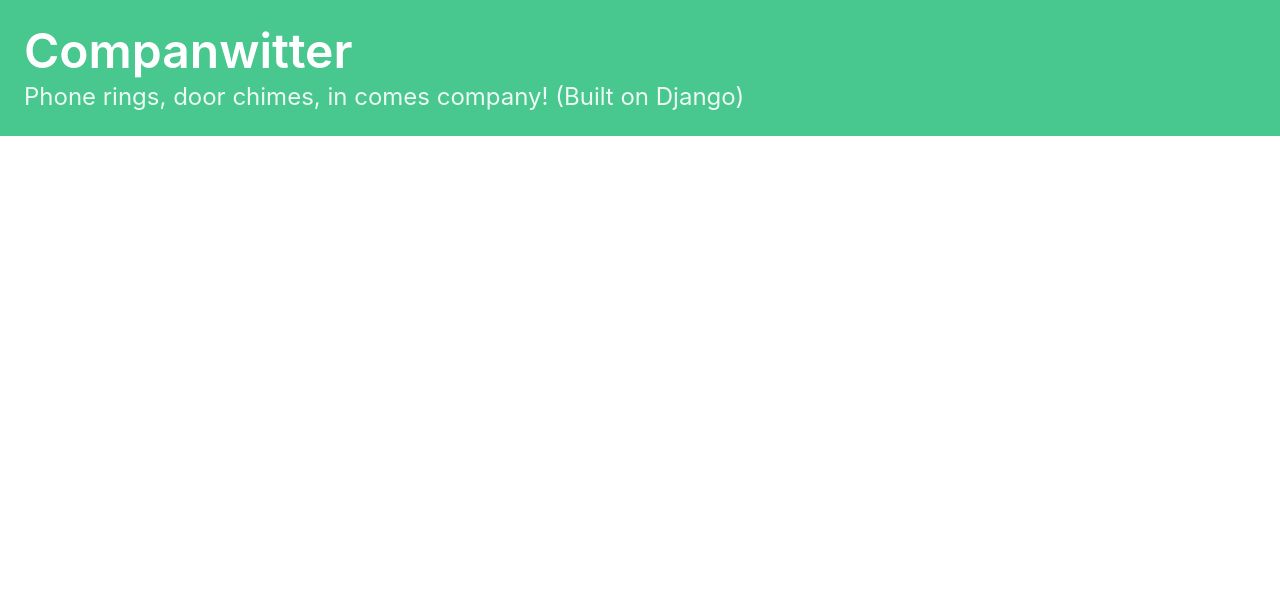
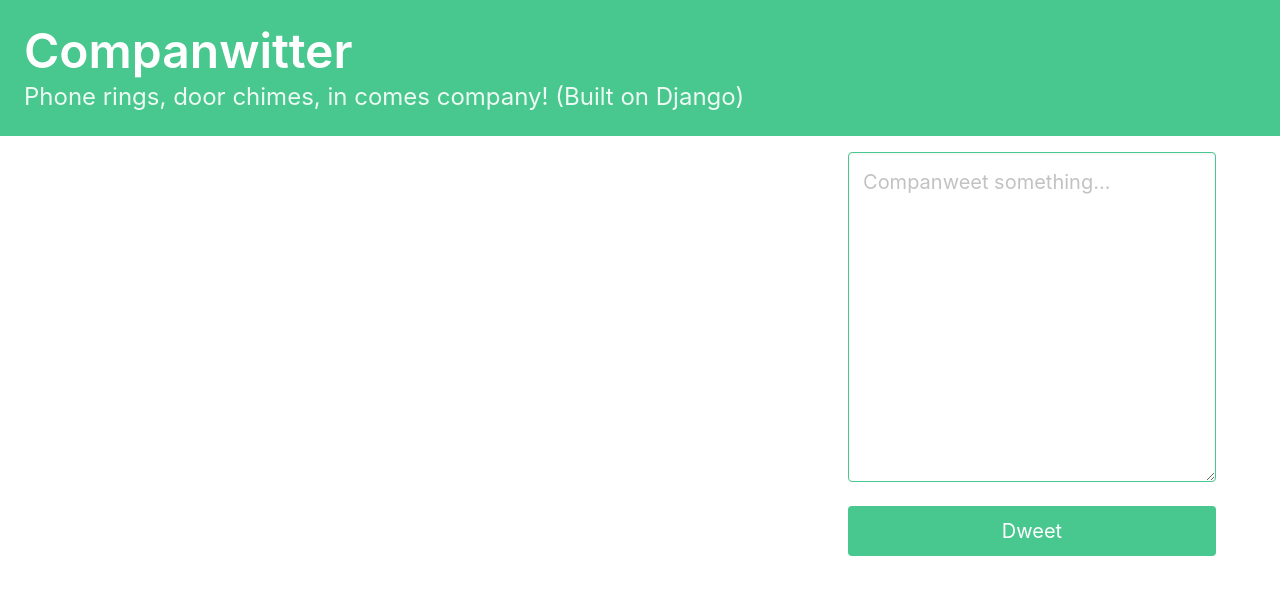
Before and after one commit to mikestewart729/Django-Socials-Tutorial, a Django app: page / in a window 1280 px wide. Shown: the top 595 px of the page. Run offline with Django 3.2, Linux system fonts and the light colour scheme.

Commit message:
Allow users to post dweets

```diff
--- /dev/null
+++ b/dwitter/forms.py
@@ -0,0 +1,20 @@
+# dwitter/forms.py
+
+from django import forms
+from .models import Dweet
+
+class DweetForm(forms.ModelForm):
+    body = forms.CharField(
+        required=True,
+        widget = forms.Textarea(
+            attrs={
+                "placeholder": "Companweet something...",
+                "class": "textarea is-success is-medium",
+            }
+        ),
+        label="",
+    )
+
+    class Meta:
+        model = Dweet
+        exclude = ("user",)
--- a/dwitter/templates/dwitter/dashboard.html
+++ b/dwitter/templates/dwitter/dashboard.html
@@ -17,4 +17,14 @@
     {% endfor %}
 </div>
 
+<div class="column is-one-third">
+    <form method="post">
+        {% csrf_token %}
+        {{ form.as_p }}
+        <button class="button is-success is-fullwidth is-medium mt-5"
+                type="submit">Dweet
+        </button>
+    </form>
+</div>
+
 {% endblock content %}
--- a/dwitter/views.py
+++ b/dwitter/views.py
@@ -1,11 +1,19 @@
 # dwitter/views.py
 
 import re
-from django.shortcuts import render
+from django.shortcuts import render, redirect
+from .forms import DweetForm
 from .models import Profile
 
 def dashboard(request):
-    return render(request, "dwitter/dashboard.html")
+    form = DweetForm(request.POST or None)
+    if request.method == "POST":
+        if form.is_valid:
+            dweet = form.save(commit=False)
+            dweet.user = request.user
+            dweet.save()
+            return redirect("dwitter:dashboard")
+    return render(request, "dwitter/dashboard.html", {"form": form})
 
 def profile_list(request):
     profiles = Profile.objects.exclude(user=request.user)
```
